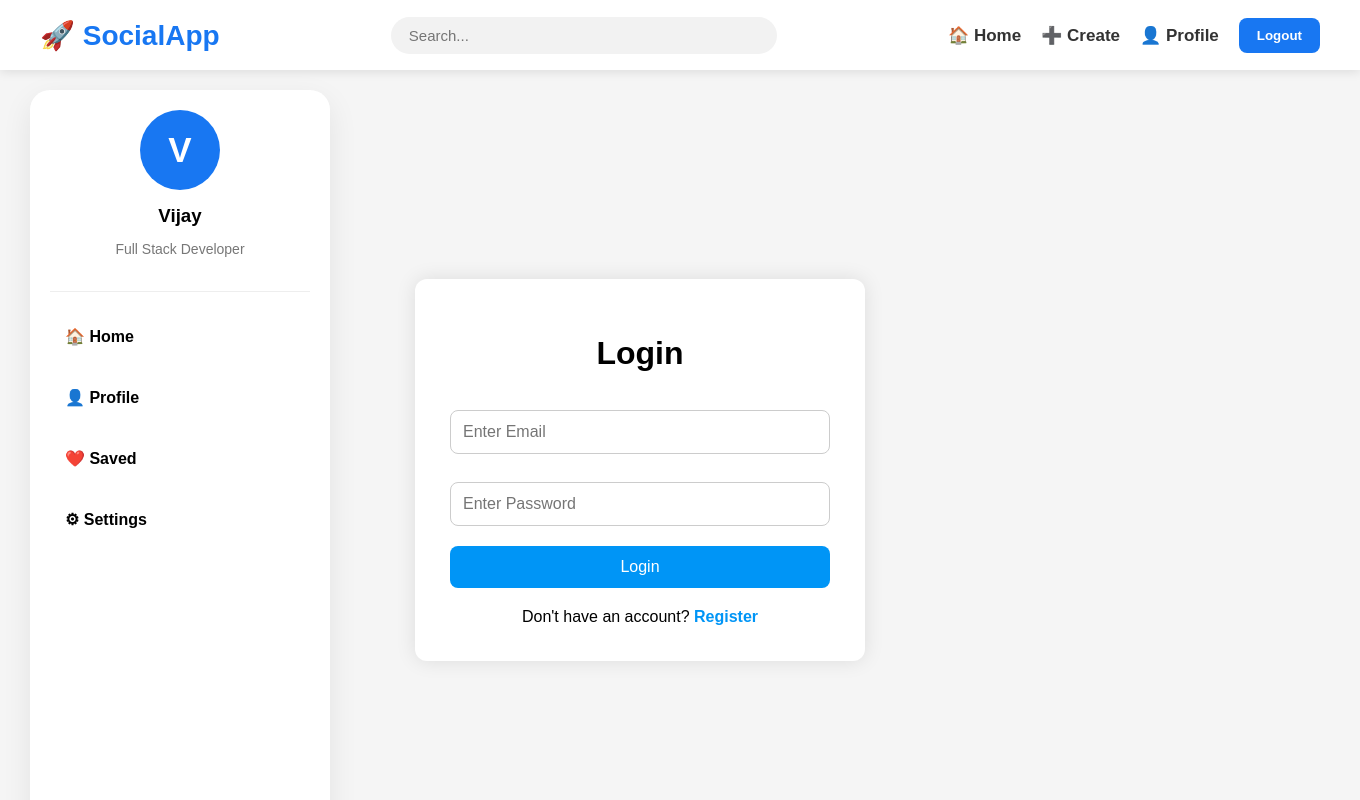
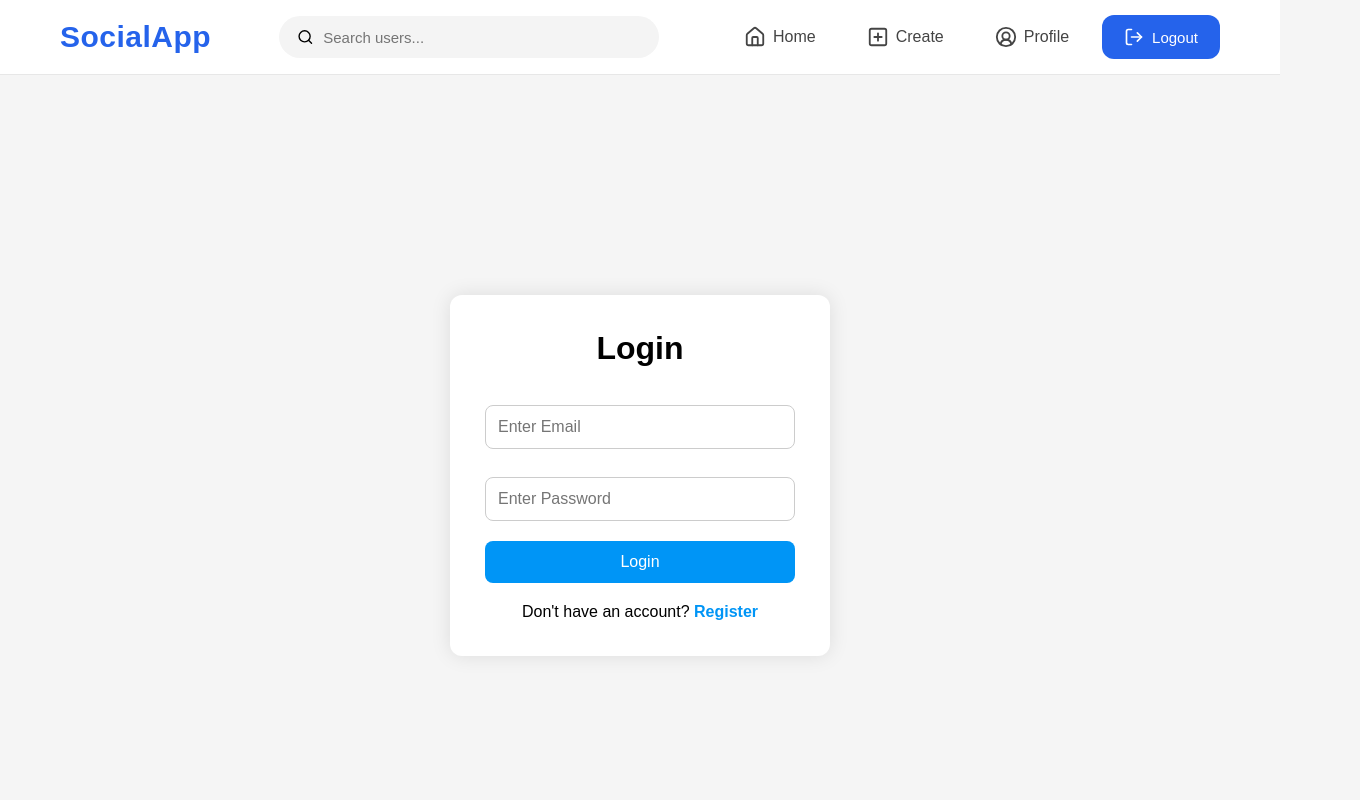
Before and after one commit to vijayvar440/SocalSnap, a React app in the folder Frontend/: page /login in a window 1280 px wide. Shown: the top 800 px of the page, 1360 px wide, since content can reach past the window. Built offline with nearby package versions, Linux system fonts and the light colour scheme; the HTML template or start-up script is replaced by a standard one.

Commit message:
home jsx update

```diff
--- a/Frontend/package.json
+++ b/Frontend/package.json
@@ -11,6 +11,7 @@
   },
   "dependencies": {
     "axios": "^1.18.1",
+    "lucide-react": "^1.24.0",
     "react": "^19.2.7",
     "react-dom": "^19.2.7",
     "react-router-dom": "^7.18.1"
--- a/Frontend/src/App.jsx
+++ b/Frontend/src/App.jsx
@@ -10,13 +10,13 @@ import EditProfile from "./pages/EditProfile";
 import Navbar from "./components/Navbar";
 import ProtectedRoute from "./ProtectedRoute";
 import EditPost from "./pages/EditPost";
-import LeftSidebar from "./components/leftsidbar";
+
 
 function App() {
     return (
         <>
             <Navbar />
-            <LeftSidebar/>
+
 
             <Routes>
 
--- a/Frontend/src/components/Nabar.css
+++ /dev/null
@@ -1,77 +0,0 @@
-.navbar{
-    width:100%;
-    height:70px;
-    background:#fff;
-
-    display:flex;
-    justify-content:space-between;
-    align-items:center;
-
-    padding:0 40px;
-
-    position:sticky;
-    top:0;
-    z-index:1000;
-
-    box-shadow:0 2px 10px rgba(0,0,0,.1);
-}
-
-.logo{
-    font-size:28px;
-    font-weight:bold;
-    color:#1877f2;
-    cursor:pointer;
-}
-
-.search-box{
-    width:350px;
-    padding:10px 18px;
-
-    border:none;
-    outline:none;
-
-    background:#f2f2f2;
-    border-radius:30px;
-
-    font-size:15px;
-}
-
-.search-box:focus{
-    background:white;
-    box-shadow:0 0 5px rgba(24,119,242,.3);
-}
-
-.nav-links{
-    display:flex;
-    align-items:center;
-    gap:20px;
-}
-
-.nav-links a{
-    text-decoration:none;
-    color:#333;
-    font-size:17px;
-    font-weight:600;
-    transition:.3s;
-}
-
-.nav-links a:hover{
-    color:#1877f2;
-}
-
-.nav-links button{
-    border:none;
-    background:#1877f2;
-    color:white;
-
-    padding:10px 18px;
-    border-radius:8px;
-
-    cursor:pointer;
-    font-weight:bold;
-    transition:.3s;
-}
-
-.nav-links button:hover{
-    background:#0056d2;
-}
--- /dev/null
+++ b/Frontend/src/components/Navbar.css
@@ -0,0 +1,138 @@
+*{
+    margin:0;
+    padding:0;
+    box-sizing:border-box;
+}
+
+.navbar{
+
+    height:75px;
+    width:100%;
+
+    background:rgba(255,255,255,.95);
+
+    backdrop-filter:blur(12px);
+
+    display:flex;
+    align-items:center;
+    justify-content:space-between;
+
+    padding:0 60px;
+
+    position:sticky;
+    top:0;
+
+    border-bottom:1px solid #e7e7e7;
+
+    z-index:999;
+}
+
+.logo{
+
+    font-size:30px;
+    font-weight:700;
+
+    color:#2563eb;
+
+    letter-spacing:.5px;
+}
+
+/* SEARCH */
+
+.search{
+
+    width:380px;
+
+    display:flex;
+    align-items:center;
+
+    gap:10px;
+
+    background:#f4f4f4;
+
+    padding:12px 18px;
+
+    border-radius:40px;
+}
+
+.search input{
+
+    width:100%;
+
+    border:none;
+
+    background:transparent;
+
+    outline:none;
+
+    font-size:15px;
+}
+
+/* MENU */
+
+.nav-menu{
+
+    display:flex;
+
+    align-items:center;
+
+    gap:15px;
+}
+
+.nav-menu a{
+
+    display:flex;
+
+    align-items:center;
+
+    gap:7px;
+
+    text-decoration:none;
+
+    color:#444;
+
+    padding:12px 18px;
+
+    border-radius:12px;
+
+    transition:.3s;
+}
+
+.nav-menu a:hover{
+
+    background:#edf4ff;
+
+    color:#2563eb;
+}
+
+.nav-menu button{
+
+    display:flex;
+
+    align-items:center;
+
+    gap:8px;
+
+    border:none;
+
+    background:#2563eb;
+
+    color:white;
+
+    padding:12px 22px;
+
+    border-radius:12px;
+
+    cursor:pointer;
+
+    font-size:15px;
+
+    transition:.3s;
+}
+
+.nav-menu button:hover{
+
+    background:#184fd8;
+
+    transform:translateY(-2px);
+}
--- a/Frontend/src/components/Navbar.jsx
+++ b/Frontend/src/components/Navbar.jsx
@@ -1,15 +1,21 @@
 import { Link, useNavigate } from "react-router-dom";
-import "./Nabar.css";
+import {
+    House,
+    Search,
+    SquarePlus,
+    CircleUserRound,
+    LogOut
+} from "lucide-react";
+
+import "./Navbar.css";
 
 function Navbar() {
 
     const navigate = useNavigate();
 
     const logout = () => {
-
         localStorage.removeItem("token");
         localStorage.removeItem("userId");
-
         navigate("/login");
     };
 
@@ -18,24 +24,39 @@ function Navbar() {
         <nav className="navbar">
 
             <div className="logo">
-                🚀 SocialApp
+                SocialApp
             </div>
 
-            <input
-                type="text"
-                placeholder="Search..."
-                className="search-box"
-            />
+            <div className="search">
 
-            <div className="nav-links">
+                <Search size={18} />
 
-                <Link to="/">🏠 Home</Link>
+                <input
+                    type="text"
+                    placeholder="Search users..."
+                />
 
-                <Link to="/create-post">➕ Create</Link>
+            </div>
 
-                <Link to="/profile">👤 Profile</Link>
+            <div className="nav-menu">
+
+                <Link to="/">
+                    <House size={22}/>
+                    <span>Home</span>
+                </Link>
+
+                <Link to="/create-post">
+                    <SquarePlus size={22}/>
+                    <span>Create</span>
+                </Link>
+
+                <Link to="/profile">
+                    <CircleUserRound size={22}/>
+                    <span>Profile</span>
+                </Link>
 
                 <button onClick={logout}>
+                    <LogOut size={20}/>
                     Logout
                 </button>
 
@@ -44,6 +65,7 @@ function Navbar() {
         </nav>
 
     );
+
 }
 
 export default Navbar;
--- a/Frontend/src/components/leftsidbar.jsx
+++ /dev/null
@@ -1,41 +0,0 @@
-import "./LeftSidebar.css";
-
-function LeftSidebar() {
-    return (
-        <div className="left-sidebar">
-
-            <div className="profile-card">
-                <div className="profile-avatar">
-                    V
-                </div>
-
-                <h3>Vijay</h3>
-
-                <p>Full Stack Developer</p>
-            </div>
-
-            <div className="menu">
-
-                <div className="menu-item">
-                    🏠 Home
-                </div>
-
-                <div className="menu-item">
-                    👤 Profile
-                </div>
-
-                <div className="menu-item">
-                    ❤️ Saved
-                </div>
-
-                <div className="menu-item">
-                    ⚙ Settings
-                </div>
-
-            </div>
-
-        </div>
-    );
-}
-
-export default LeftSidebar;
--- a/Frontend/src/components/leftsidebar.css
+++ /dev/null
@@ -1,68 +0,0 @@
-.left-sidebar{
-    width:260px;
-    height:calc(100vh - 90px);
-
-    position:fixed;
-    left:30px;
-    top:90px;
-
-    background:#fff;
-    border-radius:20px;
-    padding:20px;
-
-    box-shadow:0 10px 30px rgba(0,0,0,.08);
-}
-
-.profile-card{
-    text-align:center;
-    border-bottom:1px solid #eee;
-    padding-bottom:20px;
-    margin-bottom:20px;
-}
-
-.profile-avatar{
-    width:80px;
-    height:80px;
-
-    border-radius:50%;
-    margin:auto;
-
-    background:#1877f2;
-    color:white;
-
-    display:flex;
-    justify-content:center;
-    align-items:center;
-
-    font-size:35px;
-    font-weight:bold;
-}
-
-.profile-card h3{
-    margin-top:15px;
-    margin-bottom:5px;
-}
-
-.profile-card p{
-    color:#777;
-    font-size:14px;
-}
-
-.menu{
-    display:flex;
-    flex-direction:column;
-    gap:12px;
-}
-
-.menu-item{
-    padding:15px;
-    border-radius:12px;
-    cursor:pointer;
-    transition:.3s;
-    font-weight:600;
-}
-
-.menu-item:hover{
-    background:#1877f2;
-    color:white;
-}
--- a/Frontend/src/pages/Home.css
+++ b/Frontend/src/pages/Home.css
@@ -1,187 +1,174 @@
 body{
     margin:0;
     font-family:Segoe UI,sans-serif;
-    background:#eef2f7;
+    background:#f5f7fb;
 }
-
 .home-container{
     display:flex;
     justify-content:center;
-    padding:30px;
+    padding:30px 20px;
 }
 
 .feed{
-    width:650px;
+    width:700px;
 }
 
-/* CARD */
-.post-card{
-    background:#fff;
-    border-radius:18px;
-    margin-bottom:25px;
-    overflow:hidden;
-    box-shadow:0 5px 18px rgba(0,0,0,.12);
+/* POST */
+
+.post{
+    background: #fff;
+    padding: 20px;
+    margin-bottom: 25px;
+    border-radius: 16px;
+    box-shadow: 0 4px 12px rgba(0,0,0,0.08);
 }
 
 /* HEADER */
+
 .post-header{
-    padding:18px;
-}
-
-.header-top{
     display:flex;
     justify-content:space-between;
     align-items:center;
+    margin-bottom:15px;
 }
 
-.user-info{
+.user{
     display:flex;
     align-items:center;
-    gap:12px;
+    gap:15px;
 }
 
-.avatar{
+.profile{
     width:55px;
     height:55px;
     border-radius:50%;
     overflow:hidden;
     background:#1877f2;
+    color:white;
     display:flex;
     justify-content:center;
     align-items:center;
-    color:#fff;
     font-size:22px;
     font-weight:bold;
-    flex-shrink:0;
-}
-
-.profile-img{
-    width:100%;
-    height:100%;
     object-fit:cover;
 }
 
-.user-details h3{
+.user h3{
     margin:0;
-    font-size:17px;
+    font-size:18px;
+}
+
+.user span{
+    font-size:13px;
+    color:#666;
+}
+
+/* TITLE */
+
+.post h2{
+    margin:10px 0;
+    font-size:24px;
     color:#222;
 }
 
-.user-details span{
-    color:#888;
-    font-size:13px;
-}
-
-.more-btn{
-    border:none;
-    background:none;
-    font-size:24px;
-    cursor:pointer;
-}
-
-/* TITLE */
-.post-title{
-    margin:15px 0 8px;
-    font-size:24px;
-    font-weight:700;
-}
-
-.post-desc{
-    margin:0;
-    color:#666;
+.post p{
+    color:#555;
     line-height:1.6;
 }
 
-/* IMAGE */
-.post-image{
+/* MEDIA */
+
+.media{
     width:100%;
-    max-height:500px;
-    object-fit:cover;
+    border-radius:12px;
+    margin-top:15px;
 }
 
-.post-video{
+.audio{
     width:100%;
-}
-
-.post-audio{
-    width:95%;
-    margin:15px;
+    margin-top:15px;
 }
 
 /* ACTIONS */
-.action-bar{
+
+.actions{
     display:flex;
     gap:10px;
-    padding:15px;
+    margin:18px 0;
 }
 
-.like-btn,
-.edit-btn,
-.delete-btn{
+.actions button{
     border:none;
+    background:#1877f2;
+    color:white;
     padding:10px 18px;
-    border-radius:25px;
-    color:white;
+    border-radius:8px;
     cursor:pointer;
-    font-size:15px;
+    font-size:14px;
+    transition:.3s;
 }
 
-.like-btn{
+.actions button:hover{
+    opacity:.9;
+}
+
+.actions button:first-child{
     background:#ff3b5c;
 }
 
-.edit-btn{
-    background:#1877f2;
-}
-
-.delete-btn{
-    background:#333;
-}
-
-.likes{
-    padding:0 18px;
-    font-weight:bold;
+.actions button:last-child{
+    background:#444;
 }
 
 /* COMMENTS */
 
 .comments{
-    padding:0 18px;
+    margin-top:10px;
 }
 
-.comment-box{
-    background:#f2f3f5;
-    padding:10px;
-    border-radius:10px;
+.comments p{
+    background:#f3f4f6;
+    padding:10px 14px;
+    border-radius:8px;
     margin-bottom:10px;
 }
 
-.comment-area{
+.comments button{
+    border:none;
+    background:none;
+    color:#1877f2;
+    cursor:pointer;
+    padding:0;
+    font-size:14px;
+}
+
+/* COMMENT BOX */
+
+.comment-input-area{
     display:flex;
     gap:10px;
-    padding:18px;
+    margin-top:18px;
 }
 
-.comment-input{
+.comment-input-area input{
     flex:1;
     padding:12px;
-    border-radius:25px;
-    border:1px solid #ddd;
+    border:1px solid #ccc;
+    border-radius:8px;
+    outline:none;
 }
 
-.comment-btn{
+.comment-input-area button{
     border:none;
     background:#1877f2;
     color:white;
     padding:12px 20px;
-    border-radius:25px;
+    border-radius:8px;
     cursor:pointer;
 }
 
-.show-more-btn{
-    margin-left:18px;
+hr{
+    margin-top:25px;
     border:none;
-    background:none;
-    color:#1877f2;
-    cursor:pointer;
+    border-top:1px solid #ddd;
 }
--- a/Frontend/src/pages/home.jsx
+++ b/Frontend/src/pages/home.jsx
@@ -4,275 +4,249 @@ import axios from "axios";
 import "./Home.css";
 
 function Home() {
-
     const [posts, setPosts] = useState([]);
     const [comments, setComments] = useState({});
     const [showMore, setShowMore] = useState({});
+
     const navigate = useNavigate();
     const userId = localStorage.getItem("userId");
 
     const fetchPosts = async () => {
         try {
-
             const response = await axios.get(
                 "http://localhost:3000/api/Post/all-posts"
             );
-            console.log("Posts:", response.data.posts);
-             console.log("Owner Object:", response.data.posts[0].uploadedBy);
-             console.log("Username:", response.data.posts[0].uploadedBy.username);
-             console.log("Owner ID:", response.data.posts[0].uploadedBy._id);
-              console.log("My ID:", localStorage.getItem("userId"));
+
             setPosts(response.data.posts);
-
         } catch (err) {
             console.log(err.response?.data || err.message);
         }
     };
 
     const handleLike = async (postId) => {
-
         try {
-
             await axios.put(
                 `http://localhost:3000/api/Post/like/${postId}`,
                 {},
                 {
                     headers: {
-                        Authorization: `Bearer ${localStorage.getItem("token")}`
-                    }
+                        Authorization: `Bearer ${localStorage.getItem("token")}`,
+                    },
                 }
             );
 
             fetchPosts();
-
         } catch (err) {
             console.log(err.response?.data || err.message);
         }
     };
 
     const handleDelete = async (postId) => {
-
         try {
-
             await axios.delete(
                 `http://localhost:3000/api/Post/delete/${postId}`,
                 {
                     headers: {
-                        Authorization: `Bearer ${localStorage.getItem("token")}`
-                    }
+                        Authorization: `Bearer ${localStorage.getItem("token")}`,
+                    },
                 }
             );
 
-            alert("Post Deleted Successfully");
-
+            alert("Post Deleted");
             fetchPosts();
-
         } catch (err) {
             console.log(err.response?.data || err.message);
         }
     };
 
     const handleComment = async (postId) => {
-
         const text = comments[postId];
 
         if (!text?.trim()) return;
 
         try {
-
             await axios.post(
                 `http://localhost:3000/api/Post/comment/${postId}`,
                 { text },
                 {
                     headers: {
-                    Authorization: `Bearer ${localStorage.getItem("token")}`
-                }
+                        Authorization: `Bearer ${localStorage.getItem("token")}`,
+                    },
                 }
             );
 
             setComments((prev) => ({
                 ...prev,
-            [postId]: ""
+                [postId]: "",
             }));
 
             fetchPosts();
-
         } catch (err) {
             console.log(err.response?.data || err.message);
         }
     };
+
     useEffect(() => {
         fetchPosts();
     }, []);
+
     return (
         <div className="home-container">
-
-
-
             <div className="feed">
 
                 {posts.map((post) => (
+                    <div key={post._id} className="post">
 
-                <div key={post._id} className="post-card">
+                        {/* Header */}
 
                         <div className="post-header">
 
-                            <div className="header-top">
+                            <div className="user">
 
-                                <div className="user-info">
-
-                                    <div className="avatar">
                                 {post.uploadedBy?.profileImage ? (
                                     <img
                                         src={post.uploadedBy.profileImage}
                                         alt=""
-                                                className="profile-img"
+                                        className="profile"
                                     />
                                 ) : (
-                                            post.uploadedBy?.username?.charAt(0).toUpperCase()
+                                    <div className="profile">
+                                        {post.uploadedBy?.username
+                                            ?.charAt(0)
+                                            .toUpperCase()}
+                                    </div>
                                 )}
+
+                                <div>
+                                    <h3>{post.uploadedBy?.username}</h3>
+                                    <span>
+                                        {new Date(
+                                            post.createdAt
+                                        ).toLocaleDateString()}
+                                    </span>
                                 </div>
-
-                                    <div className="user-details">
-                                        <h3>{post.uploadedBy?.username}</h3>
-                                        <span>{new Date(post.createdAt).toLocaleDateString()}</span>
                             </div>
 
                         </div>
 
-                                <button className="more-btn">⋮</button>
+                        {/* Title */}
 
-                            </div>
+                        <h2>{post.title}</h2>
 
-                            <h2 className="post-title">{post.title}</h2>
+                        {/* Description */}
 
-                            <p className="post-desc">{post.description}</p>
+                        <p>{post.description}</p>
 
-                        </div>
+                        {/* Media */}
 
-                    {post.mediaType === "image" && post.media && (
+                        {post.mediaType === "image" && (
                             <img
                                 src={post.media}
-                            alt={post.title}
-                            className="post-image"
+                                alt=""
+                                className="media"
                             />
                         )}
 
-                    {post.mediaType === "video" && post.media && (
-                        <video className="post-video" controls>
+                        {post.mediaType === "video" && (
+                            <video controls className="media">
                                 <source src={post.media} type="video/mp4" />
                             </video>
                         )}
 
-                    {post.mediaType === "audio" && post.media && (
-                        <audio className="post-audio" controls>
+                        {post.mediaType === "audio" && (
+                            <audio controls className="audio">
                                 <source src={post.media} type="audio/mpeg" />
                             </audio>
                         )}
 
-                    <div className="action-bar">
+                        {/* Buttons */}
 
-                        <button
-                            className="like-btn"
-                            onClick={() => handleLike(post._id)}
-                        >
-                            ❤️ Like
+                        <div className="actions">
+
+                            <button onClick={() => handleLike(post._id)}>
+                                ❤️ {post.likes?.length}
                             </button>
-
-
-
 
                             {String(post.uploadedBy?._id) === String(userId) && (
                                 <>
                                     <button
-                                    className="edit-btn"
-                                    onClick={() => navigate(`/edit-post/${post._id}`)}
+                                        onClick={() =>
+                                            navigate(`/edit-post/${post._id}`)
+                                        }
                                     >
                                         ✏️ Edit
                                     </button>
 
                                     <button
-                                    className="delete-btn"
-                                    onClick={() => handleDelete(post._id)}
+                                        onClick={() =>
+                                            handleDelete(post._id)
+                                        }
                                     >
                                         🗑 Delete
                                     </button>
                                 </>
                             )}
-
-
-
-
                         </div>
 
-                    <p className="likes">
-                        ❤️ {post.likes?.length || 0} Likes
-                    </p>
-
-                    <hr />
-
-                    <h4>
-                        💬 Comments ({post.comments?.length || 0})
-                    </h4>
+                        {/* Comments */}
 
                         <div className="comments">
 
                             {(showMore[post._id]
                                 ? post.comments
                                 : post.comments?.slice(0, 1)
-                        ).map((c, index) => (
-
-                            <div key={index} className="comment-box">
-                                {c.text}
-                            </div>
-
+                            ).map((c, i) => (
+                                <p key={i}>{c.text}</p>
                             ))}
 
-                    </div>
                             {post.comments?.length > 1 && (
                                 <button
-                             className="show-more-btn"
                                     onClick={() =>
                                         setShowMore((prev) => ({
                                             ...prev,
-                                     [post._id]: !prev[post._id]
+                                            [post._id]:
+                                                !prev[post._id],
                                         }))
                                     }
                                 >
-                             {showMore[post._id] ? "Show Less" : "Show More"}
+                                    {showMore[post._id]
+                                        ? "Show Less"
+                                        : "Show More"}
                                 </button>
                             )}
+                        </div>
 
-                    <div className="comment-area">
+                        {/* Comment Input */}
+
+                        <div className="comment-input-area">
 
                             <input
                                 type="text"
                                 placeholder="Write a comment..."
-                              className="comment-input"
                                 value={comments[post._id] || ""}
                                 onChange={(e) =>
                                     setComments((prev) => ({
                                         ...prev,
-                                  [post._id]: e.target.value
+                                        [post._id]: e.target.value,
                                     }))
                                 }
+                            />
 
-                             />
                             <button
-                            className="comment-btn"
-                            onClick={() => handleComment(post._id)}
+                                onClick={() =>
+                                    handleComment(post._id)
+                                }
                             >
                                 Post
                             </button>
 
                         </div>
 
-                </div>
-
-            ))}
+                        <hr />
 
                     </div>
-
+                ))}
+            </div>
         </div>
     );
 }
```
Also changed, not shown: 1 other file (tests, documents, lock files or other folders). Lines whose indentation alone changed are shown as unchanged.
